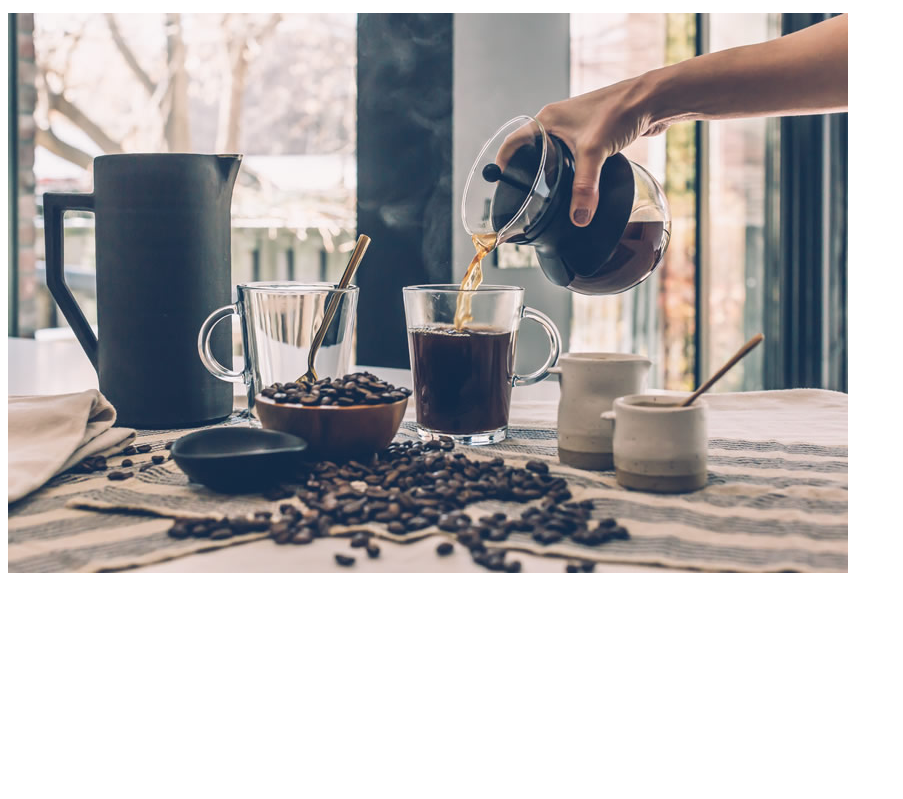
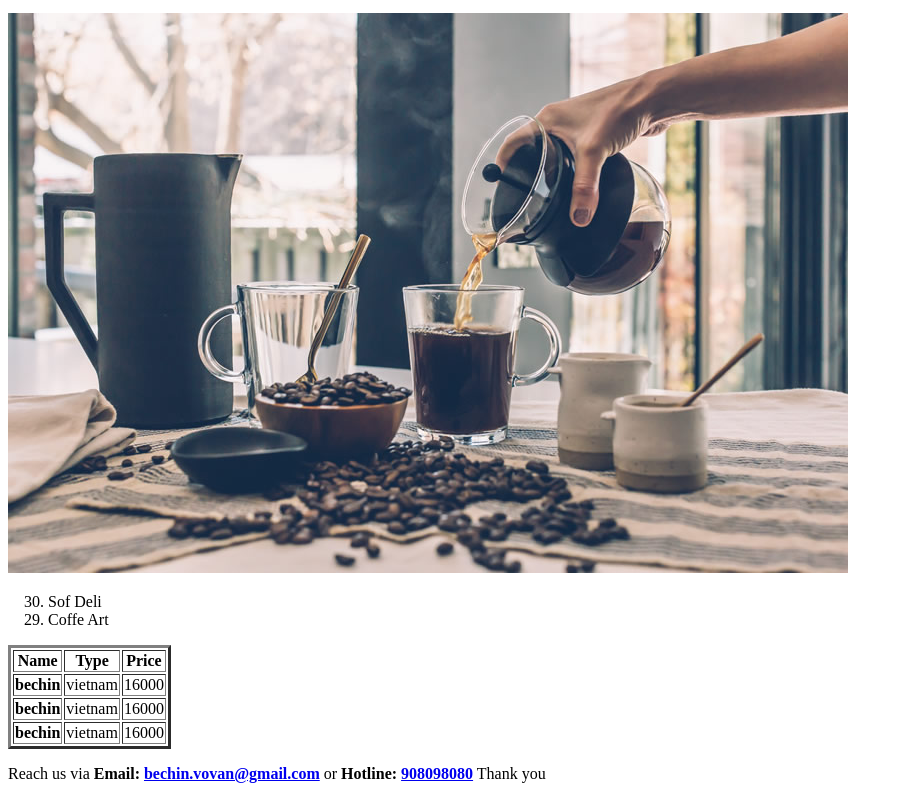
Before and after one commit to bechinvovan92/BC82, a plain HTML site: page buoi1/html/index.html in a window 1280 px wide. Shown: the part 437-1236 px from the top of the page, without its empty margins (0-903 px from the left). Before the commit the page ends 1022 px from the top, so only its background shows below. Drawn offline with Linux system fonts and the light colour scheme.

Commit message:
commit 2

```diff
--- a/buoi1/html/index.html
+++ b/buoi1/html/index.html
@@ -30,6 +30,45 @@
     </ul>
 
     <img src="/img/chilling-cafe-01.jpg" alt="">
+    <ol type="1" start="30" reversed>
+        <li>Sof Deli</li>
+        <li>Coffe Art   </li>
+    </ol>
+
+    <table border="3px" col="2">
+        <tr>
+            <th rowspan="2">Name</th>
+            <th>
+                Type
+            </th>
+            <th>Price</th>
+        </tr>
+        <tbody>
+            <tr>
+                <th>bechin</th>
+                <td>vietnam</td>
+                <td>16000</td>
+            </tr>
+            <tr>
+                <th>bechin</th>
+                <td>vietnam</td>
+                <td>16000</td>
+            </tr>
+            <tr>
+                <th>bechin</th>
+                <td>vietnam</td>
+                <td>16000</td>
+            </tr>
+
+
+        </tbody>
+    </table>
+    <p>
+        Reach us via <b> Email: <a href="mailto:bechin@gmail.com">bechin.vovan@gmail.com</a></b>
+        or
+        <b>Hotline: <a href="tel:087090909090">908098080</a></b>
+        Thank you
+    </p>
 
 </body>
 </html>
```
